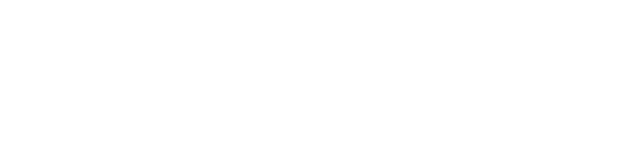
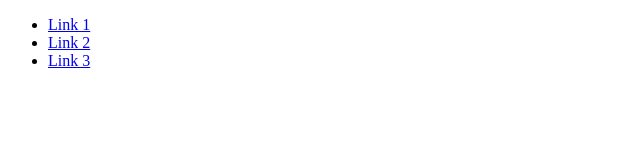
Before and after one commit to Ramyav300/test-project, a plain HTML site: page index.html in a window 1280 px wide. Shown: the whole page, without its empty margins (0-640 px from the left). Drawn offline with Linux system fonts and the light colour scheme.

Commit message:
added list

```diff
--- a/index.html
+++ b/index.html
@@ -7,5 +7,10 @@
 
 <body>
 
+  <ul>
+    <li><a href="#">Link 1</a></li>
+    <li><a href="#">Link 2</a></li>
+    <li><a href="#">Link 3</a></li>
+  </ul>
 </body>
 </html>
```
